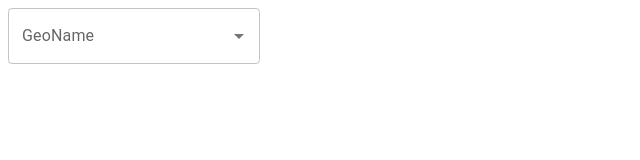
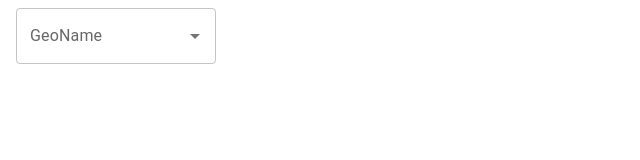
Before and after one commit to vijendtra/GeoView-API-Geolocator, a React (Create React App) app: page / in a window 1280 px wide. Shown: the top 160 px of the page, without its empty margins (0-640 px from the left). Built offline with nearby package versions, Linux system fonts and the light colour scheme.

Commit message:
some more changes

```diff
--- a/src/index.js
+++ b/src/index.js
@@ -1,13 +1,11 @@
-import * as React from "react";
+import React from "react";
 import ReactDOM from "react-dom";
-import { StyledEngineProvider } from "@mui/material/styles";
-import "./index.css";
 import "./App.css";
-import InputForm from "../src/components/InputForm.js";
+import App from "./App";
 
 ReactDOM.render(
-  <StyledEngineProvider injectFirst>
-    <InputForm />
-  </StyledEngineProvider>,
-  document.querySelector("#root")
+  <React.StrictMode>
+    <App />
+  </React.StrictMode>,
+  document.getElementById("root")
 );
```
